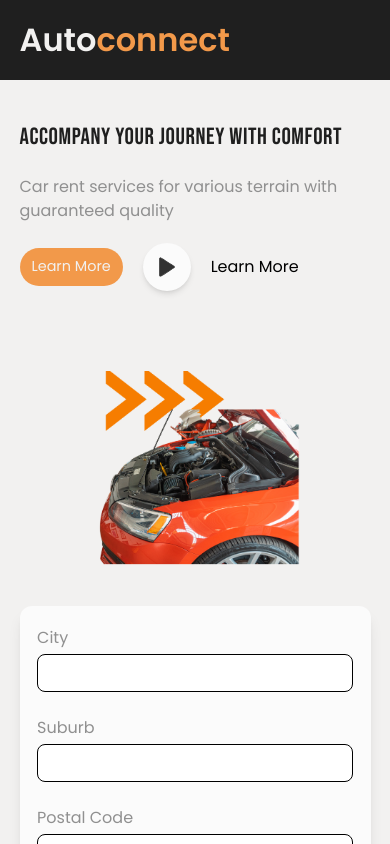
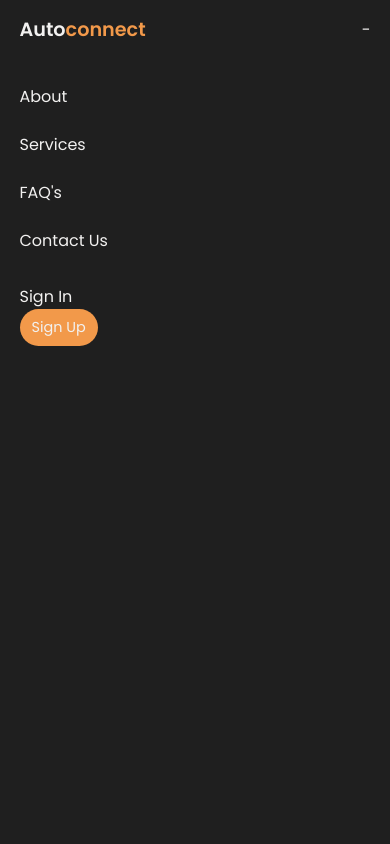
Before and after one commit to abdul-ahad12/autoconnectdev, a Next.js app: page / in a window 390 px wide. Shown: the top 844 px of the page. Built offline with nearby package versions, Linux system fonts and the light colour scheme.

Commit message:
mobile navbar and signup and login responsive

```diff
--- a/components/layout/Navbar.js
+++ b/components/layout/Navbar.js
@@ -3,16 +3,26 @@ import CusButton from "../section/button";
 import Link from "next/link";
 import { useAuth } from "../context/AuthProvider";
 import { useRouter } from "next/router";
+import Image from "next/image";
+import MobileLogo from "../../public/navbar/mobile.svg";
 
 const Navbar = () => {
   const router = useRouter();
   const { isLoggedIn, userData } = useAuth();
   const [loggedin, setloggedin] = useState(false);
+  // mobile navbar
+  const [mobileNav, setmobileNav] = useState(true);
+
+  const handleMobileNavbar = () => {
+    setmobileNav(!mobileNav);
+  };
+  //
+
   useEffect(() => {
     if (isLoggedIn == true) {
       setloggedin(true);
     }
-    setloggedin(false)
+    setloggedin(false);
   }, [isLoggedIn]);
 
   const menu = [
@@ -56,10 +66,60 @@ const Navbar = () => {
         {/* logo */}
         <Link
           href="/"
-          className="text-[2rem] z-50 row-span-full col-start-1 col-end-3 font-semibold "
+          className="lg:text-[2rem] base:text-[1.2rem] z-50 row-span-full col-start-1 col-end-3 font-semibold "
         >
           Auto<span className="text-secondary">connect</span>
         </Link>
+        {/* mobile hamburger */}
+        <div
+          className="lg:hidden col-start-13 flex items-center"
+          onClick={handleMobileNavbar}
+        >
+          {mobileNav ? (
+            <div className="">-</div>
+          ) : (
+            <div class=" curser-pointer">
+              <Image alt="mobilelogo" src={MobileLogo} />
+            </div>
+          )}
+        </div>
+
+        {mobileNav == true && (
+          <div class="flex flex-col gap-8 h-screen min-w-[300px] lg:hidden">
+            <div className="flex flex-col gap-6 mt-10 ">
+              {menu.map((data, idx) => (
+                <Link
+                  href={data.href}
+                  key={idx}
+                  className="z-50 hover:scale-[1.01]"
+                >
+                  {data.title}
+                </Link>
+              ))}
+            </div>
+
+            {isLoggedIn ? (
+              <div className="lg:hidden ">
+                <div
+                  className="cursor-pointer  text-white"
+                  onClick={handleLogout}
+                >
+                  Sign Out
+                </div>
+                <CusButton
+                  type={"primary"}
+                  text={"Dashboard"}
+                  href={"/customerDashboard"}
+                />
+              </div>
+            ) : (
+              <div className="lg:hidden">
+                <Link href={"/login"}>Sign In</Link>
+                <CusButton type={"primary"} text={"Sign Up"} href={"/signup"} />
+              </div>
+            )}
+          </div>
+        )}
 
         {/* menu */}
         <div className="row-span-full col-start-1 col-end-13 base:hidden lg:flex gap-7 justify-center items-center font-normal text-[min(1rem,1vw)] ">
@@ -76,7 +136,7 @@ const Navbar = () => {
 
         {/* buttons */}
         {isLoggedIn ? (
-          <div className="base:hidden lg:flex gap-6 row-span-full items-center justify-end col-start-1 col-end-13">
+          <div className="base:hidden lg:flex lg:gap-6 lg:row-span-full lg:items-center lg:justify-end lG:col-start-1 lg:col-end-13">
             <div className="cursor-pointer" onClick={handleLogout}>
               Sign Out
             </div>{" "}
--- a/components/section/Auth.js
+++ b/components/section/Auth.js
@@ -17,8 +17,8 @@ const Auth = ({ children }) => {
 
   return (
     <div className="w-full flex justify-center bg-primary min-h-screen">
-      <div className="w-[90%] flex gap-8 items-center justify-center">
-        <div className="w-[30%] flex-col py-[6rem]">
+      <div className="w-[90%] flex base:flex-col lg:flex-row gap-8 items-center justify-center">
+        <div className="base:hidden lg:flex lg:w-[30%] flex-col py-[6rem]">
           <div className="lg:text-[min(1.5rem,1.5vw)] text-customwhite">
             Easiest way to get your car repaired
           </div>
@@ -31,7 +31,7 @@ const Auth = ({ children }) => {
             Are you a Mechanic? Register now !!
           </div>
         </div>
-        <div className="w-[70%] h-[95%] rounded-lg  bg-customwhite  flex justify-center py-7">
+        <div className="base:w-full lg:w-[70%] lg:h-[95%] rounded-lg  bg-customwhite  flex justify-center py-7">
           {children}
         </div>
       </div>
--- a/pages/login.js
+++ b/pages/login.js
@@ -14,8 +14,6 @@ const Login = () => {
     password: "",
   });
   const [loading, setLoading] = useState(false); // Add loading state
-
-
 
   const handleChange = (e) => {
     const { name, value } = e.target;
@@ -57,10 +55,14 @@ const Login = () => {
         localStorage.setItem("accessToken", accessToken);
         localStorage.setItem("id", userData.id);
         localStorage.setItem("role", userData.role);
-        swal("Login successful!", "You have successfully logged in.", "success");
+        swal(
+          "Login successful!",
+          "You have successfully logged in.",
+          "success"
+        );
 
         // Redirect to mechanic form if query parameter mechanic is true
-        if (router.query.mechanic === 'true') {
+        if (router.query.mechanic === "true") {
           router.push("/mechanic/form");
         } else {
           router.push("/"); // Redirect to home page after successful login
@@ -80,7 +82,7 @@ const Login = () => {
     <>
       <Navbar />
       <Auth>
-        <div className="text-black w-[65%] text-[min(2rem,2vw)] font-semibold flex flex-col justify-center">
+        <div className="text-black lg:w-[65%] lg:text-[min(2rem,2vw)] font-semibold flex flex-col justify-center">
           <div> Login</div>
           <form className="flex flex-col gap-5 py-8" onSubmit={handleSubmit}>
             <div className="flex flex-col w-full gap-1">
@@ -107,11 +109,13 @@ const Login = () => {
             </div>
             <div className="flex w-full justify-center">
               <button
-                className={`bg-blue-500 hover:bg-blue-700 text-white font-bold py-2 px-4 rounded ${loading ? 'opacity-50 cursor-not-allowed' : ''}`}
+                className={`bg-blue-500 hover:bg-blue-700 text-white font-bold py-2 px-4 rounded text-[1rem] ${
+                  loading ? "opacity-50 cursor-not-allowed" : ""
+                }`}
                 type="submit"
                 disabled={loading} // Disable button while loading
               >
-                {loading ? 'Loading...' : 'Login'}
+                {loading ? "Loading..." : "Login"}
               </button>
             </div>
           </form>
--- a/pages/signup.js
+++ b/pages/signup.js
@@ -142,7 +142,7 @@ const Signup = () => {
     <>
       <Navbar />
       <Auth>
-        <div className="text-black w-[65%] text-[min(2rem,2vw)] font-semibold flex flex-col">
+        <div className="text-black base:p-3 lg:p-0 lg:w-[65%] base:text-[min(3vw,25px)] lg:text-[min(2rem,2vw)] font-semibold flex flex-col">
           <div> Create Account</div>
           <form className="flex flex-col gap-5" onSubmit={handleSubmit}>
             {/* Form inputs */}
@@ -211,14 +211,14 @@ const Signup = () => {
                 required
               />
               {passwordError && <p className="text-red-500">{passwordError}</p>}
-              <p className="text-sm text-gray-500">
+              <p className="lg:text-sm text-gray-500">
                 Password must be at least 8 characters long and contain at least
                 one number and one special character
               </p>
             </div>
             <div className="flex justify-center">
               <button
-                className="bg-blue-500 hover:bg-blue-700 text-white font-bold py-2 px-4 rounded"
+                className="bg-blue-500 hover:bg-blue-700 text-white font-bold py-2 px-4 rounded text-[1rem]"
                 type="submit"
                 disabled={isLoading} // Disable button while loading
               >
```
Also changed, not shown: public/navbar/mobile.svg (added).
